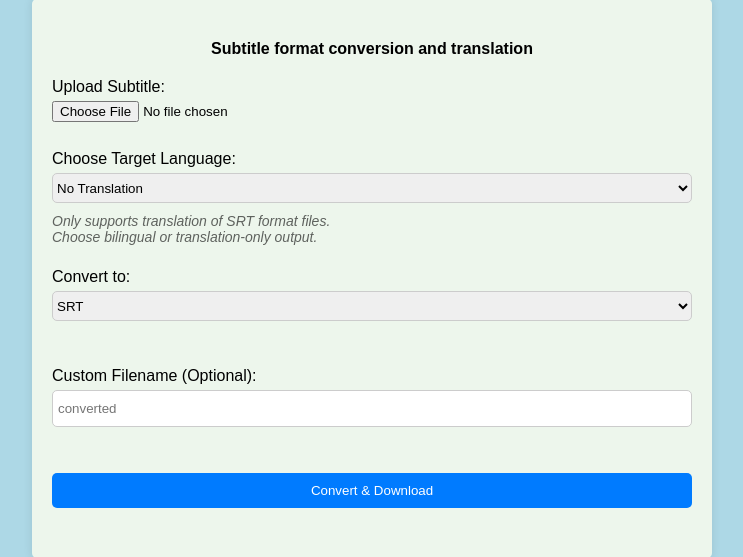
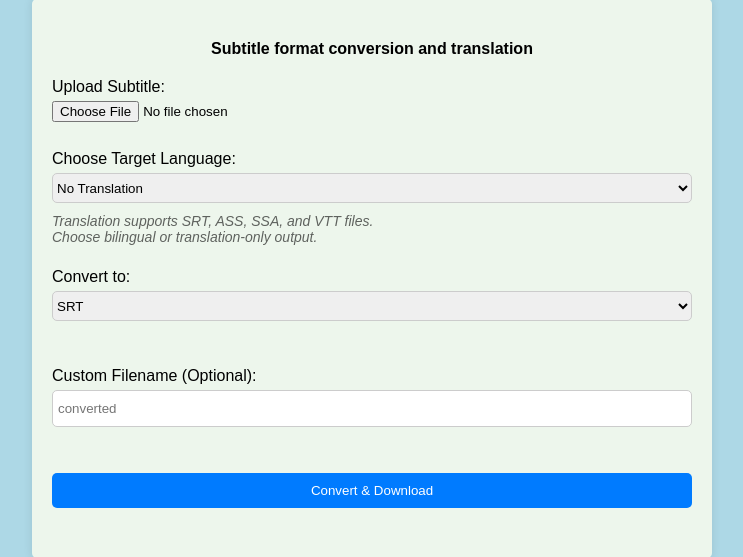
Before and after one commit to cjkcr/subchange, a Django app: page /converter/ in a window 1280 px wide. Shown: the part 51-608 px from the top of the page, without its empty margins (268-1011 px from the left). Run offline with Django 4.2, Linux system fonts and the light colour scheme.

Commit message:
Clarify supported translation formats

```diff
--- a/subtitle_converter/converter/templates/converter/upload.html
+++ b/subtitle_converter/converter/templates/converter/upload.html
@@ -197,7 +197,7 @@
         <form id="convert-form" method="POST" enctype="multipart/form-data">
             {% csrf_token %}
             <label for="subtitle">Upload Subtitle:</label>
-            <input type="file" name="subtitle" required><br>
+            <input type="file" name="subtitle" accept=".srt,.ass,.ssa,.vtt" required><br>
 
             <!-- 选择目标语言的下拉菜单 -->
             <label for="target_language">Choose Target Language:</label>
@@ -216,7 +216,7 @@
                     <option value="translated">Translation Only</option>
                 </select>
             </div>
-            <p><em>Only supports translation of SRT format files.</em><br>
+            <p><em>Translation supports SRT, ASS, SSA, and VTT files.</em><br>
                 <em>Choose bilingual or translation-only output.</em>
             </p><br>
 
```
